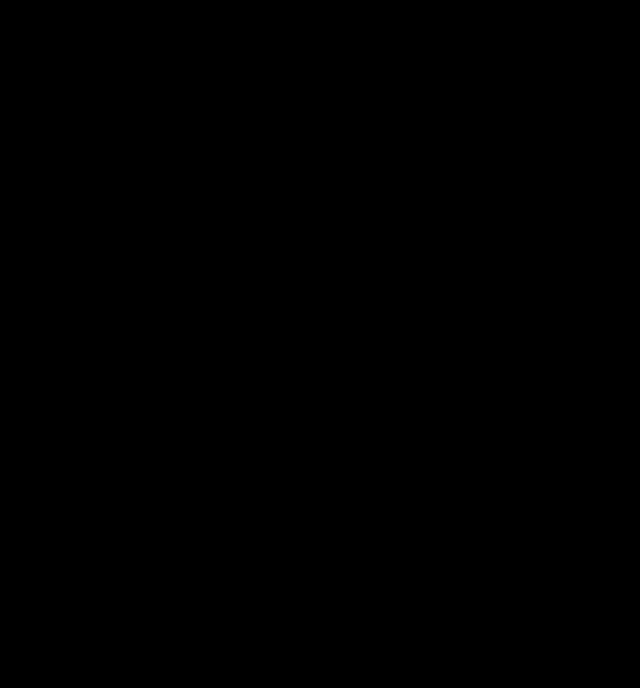
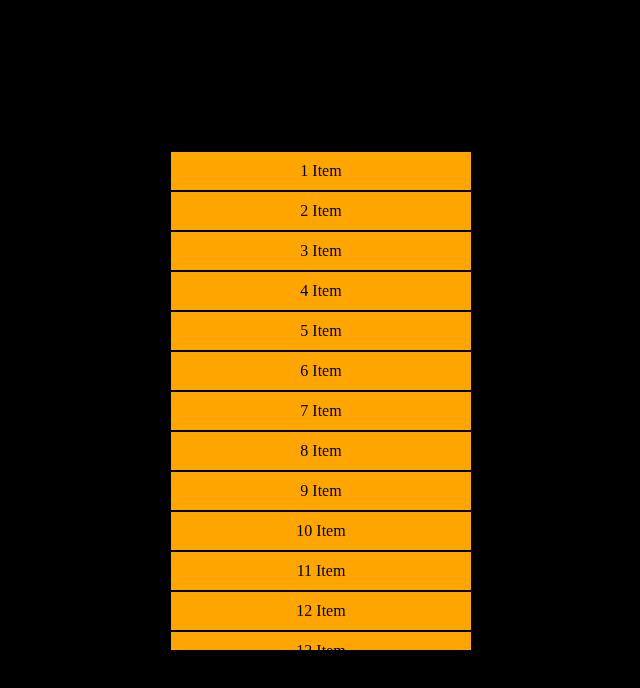
Before and after one commit to anurag9601/machine-coding-prep, a React (Vite) app: page /virtual-scroll in a window 1280 px wide. Before the commit this address had no page. Shown: the top 688 px of the page, without its empty margins (319-959 px from the left). Built offline with nearby package versions, Linux system fonts and the light colour scheme.

Commit message:
virtual scroll and backtraking box

```diff
--- a/src/App.tsx
+++ b/src/App.tsx
@@ -1,12 +1,16 @@
 import { Route, Routes } from "react-router-dom";
 import styles from "./App.module.css";
 import Scroll from "./InfiniteScroll/Scroll/Scroll";
+import BackTrack from "./BackTrack/BackTrack";
+import VirtualScroll from "./VirtualScroll/VirtualScroll";
 
 function App() {
   return (
     <div className={styles.appContainer}>
       <Routes>
         <Route path="/infinite-scroll" element={<Scroll />} />
+        <Route path="/backtrack" element={<BackTrack />} />
+        <Route path="/virtual-scroll" element={<VirtualScroll height={500} width={300}/>} />
       </Routes>
     </div>
   );
--- /dev/null
+++ b/src/BackTrack/BackTrack.module.css
@@ -0,0 +1,12 @@
+.boxesContainer{
+    flex: 1;
+    display: flex;
+    align-items: center;
+    justify-content: center;
+}
+
+.boxes{
+    display: grid;
+    grid-template-columns: repeat(3, 1fr);
+    gap: 10px;
+}
--- /dev/null
+++ b/src/BackTrack/BackTrack.tsx
@@ -0,0 +1,63 @@
+import React from "react";
+import styles from "./BackTrack.module.css";
+import Box from "./Box/Box";
+
+const BackTrack = () => {
+  const GRID_LENGTH = 9;
+  const [boxes, setBoxes] = React.useState<boolean[] | []>(
+    Array.from({ length: GRID_LENGTH }).fill(false) as boolean[]
+  );
+
+  const backTrackingIndex = React.useRef<number[]>([]);
+
+  const effectStart = React.useRef<boolean>(false);
+
+  function handleBoxClick(index: number) {
+    if (boxes[index] !== false || effectStart.current === true) return;
+    setBoxes((prev) => {
+      const updatedBox = [...prev];
+      updatedBox[index] = true;
+      return updatedBox;
+    });
+
+    backTrackingIndex.current.push(index);
+  }
+
+  React.useEffect(() => {
+    if (backTrackingIndex.current.length == GRID_LENGTH) {
+      effectStart.current = true;
+      const interval = setInterval(() => {
+        if (backTrackingIndex.current.length == 0) {
+          effectStart.current = false;
+          clearInterval(interval);
+        } else {
+          setBoxes((prev) => {
+            const updatedBox = [...prev];
+            updatedBox[backTrackingIndex.current[0]] = false;
+            backTrackingIndex.current.shift();
+            return updatedBox;
+          });
+        }
+      }, 1000);
+    }
+  }, [boxes]);
+
+  console.log(backTrackingIndex.current);
+
+  console.log("box", boxes);
+  return (
+    <div className={styles.boxesContainer}>
+      <div className={styles.boxes}>
+        {boxes.map((boxGlow, index) => (
+          <Box
+            boxGlow={boxGlow}
+            index={index}
+            handleBoxClick={handleBoxClick}
+          />
+        ))}
+      </div>
+    </div>
+  );
+};
+
+export default BackTrack;
--- /dev/null
+++ b/src/BackTrack/Box/Box.module.css
@@ -0,0 +1,11 @@
+.boxContainer{
+    height: 40px;
+    width: 40px;
+    border: 1px solid #fff;
+    border-radius: 5px;
+    cursor: pointer;
+}
+
+.boxFilled{
+    background-color: brown;
+}
--- /dev/null
+++ b/src/BackTrack/Box/Box.tsx
@@ -0,0 +1,21 @@
+import React from "react";
+import styles from "./Box.module.css";
+
+interface BoxProps {
+  boxGlow: boolean;
+  index: number;
+  handleBoxClick: (index: number) => void;
+}
+
+const Box: React.FC<BoxProps> = ({ boxGlow, index, handleBoxClick }) => {
+  return (
+    <div
+      className={`${styles.boxContainer} ${boxGlow === true && styles.boxFilled}`}
+      onClick={() => handleBoxClick(index)}
+      key={index}
+    >
+    </div>
+  );
+};
+
+export default Box;
--- /dev/null
+++ b/src/VirtualScroll/Item/Item.tsx
@@ -0,0 +1,29 @@
+interface ItemProps {
+  num: number;
+  itemHeight: number;
+  index: number;
+  indices: number[];
+}
+
+const Item: React.FC<ItemProps> = ({ num, itemHeight, index, indices }) => {
+  return (
+    <div
+      style={{
+        height: itemHeight,
+        background: "orange",
+        borderTop: "2px solid",
+        display: "flex",
+        alignItems: "center",
+        justifyContent: "center",
+        fontFamily: "cursive",
+        position: "absolute",
+        width: "100%",
+        transform: `translateY(${(indices[0] + index) * itemHeight}px)`,
+      }}
+    >
+      {num} Item
+    </div>
+  );
+};
+
+export default Item;
--- /dev/null
+++ b/src/VirtualScroll/VirtualScroll.module.css
@@ -0,0 +1,6 @@
+.virtualScrollContainer{
+    flex: 1;
+    display: flex;
+    align-items: center;
+    justify-content: center;
+}
--- /dev/null
+++ b/src/VirtualScroll/VirtualScroll.tsx
@@ -0,0 +1,58 @@
+import React from "react";
+import styles from "./VirtualScroll.module.css";
+import Item from "./Item/Item";
+
+interface VirtualScrollProps {
+  height: number;
+  width: number;
+}
+
+const VirtualScroll: React.FC<VirtualScrollProps> = ({ height, width }) => {
+  const LIST_LENGTH = 100000;
+  const ITEM_HEIGHT = 40;
+  const itmes = Array.from(
+    { length: LIST_LENGTH },
+    (_, index: number) => index + 1
+  );
+
+  const [indices, setIndices] = React.useState<number[]>([
+    0,
+    Math.floor(height / ITEM_HEIGHT) + 5,
+  ]);
+
+  function handleBoxOnScroll(e: any) {
+    const { scrollTop } = e.target;
+
+    const firstIndex = Math.floor(scrollTop / ITEM_HEIGHT);
+    const seondIndex = firstIndex + Math.floor(height / ITEM_HEIGHT) + 5;
+
+    setIndices(() => {
+      return [firstIndex, seondIndex];
+    });
+  }
+  return (
+    <div className={styles.virtualScrollContainer}>
+      <div
+        style={{ height, width, background: "gray", overflowY: "auto" }}
+        onScroll={handleBoxOnScroll}
+      >
+        <div
+          style={{ height: itmes.length * ITEM_HEIGHT, position: "relative" }}
+        >
+          {itmes.slice(indices[0], indices[1]).map((num, index) => {
+            return (
+              <Item
+                num={num}
+                itemHeight={ITEM_HEIGHT}
+                index={index}
+                indices={indices}
+              />
+            );
+          })}
+        </div>
+      </div>
+    </div>
+  );
+};
+
+export default VirtualScroll;
```
